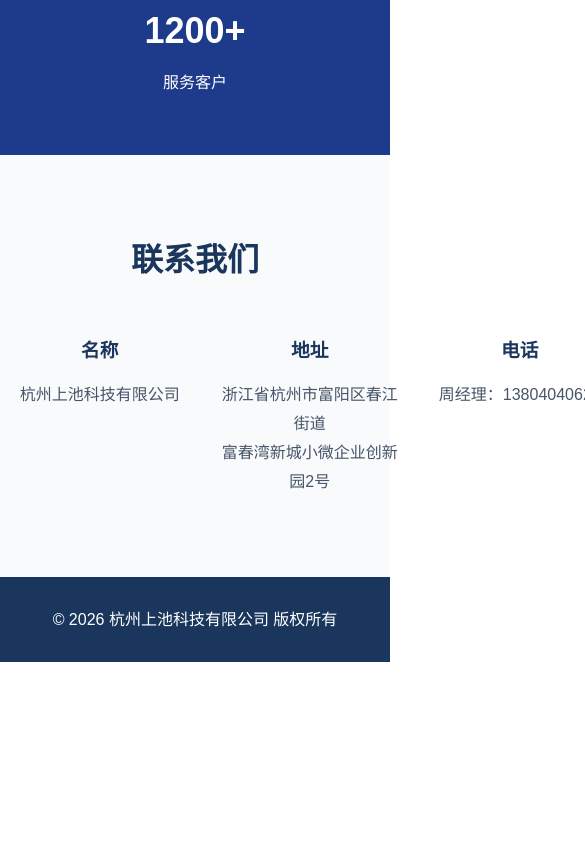
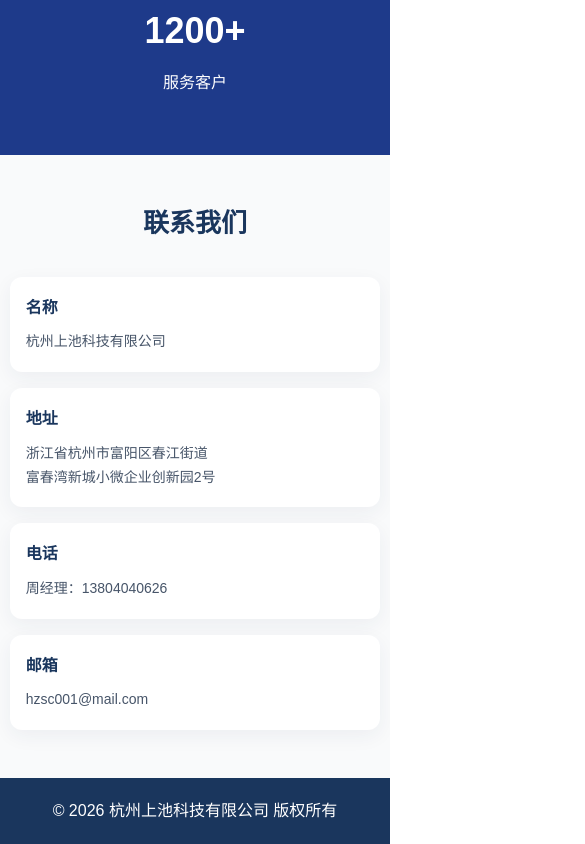
Before and after one commit to neversaysoso/hzsc, a Vue app: page / in a window 390 px wide. Shown: the part 5040-5884 px from the top of the page, 585 px wide, since content can reach past the window. Before the commit the page ends 5702 px from the top, so only its background shows below. Built offline with nearby package versions, Linux system fonts and the light colour scheme.

Commit message:
Add files via upload

```diff
--- a/src/components/Footer.vue
+++ b/src/components/Footer.vue
@@ -68,4 +68,42 @@
   text-align: center;
   padding: 30px 0;
 }
+
+@media (max-width: 768px) {
+  .contact {
+    padding: 48px 0;
+  }
+
+  .section-title {
+    margin-bottom: 32px;
+    font-size: 26px;
+  }
+
+  .contact-info {
+    grid-template-columns: 1fr;
+    gap: 16px;
+  }
+
+  .contact-item {
+    padding: 18px 16px;
+    border-radius: 12px;
+    background: #ffffff;
+    box-shadow: 0 6px 20px rgba(26, 54, 93, 0.06);
+    text-align: left;
+  }
+
+  .contact-item h3 {
+    margin-bottom: 10px;
+    font-size: 16px;
+  }
+
+  .contact-item p {
+    line-height: 1.7;
+    font-size: 14px;
+  }
+
+  footer {
+    padding: 20px 0;
+  }
+}
 </style>
```
